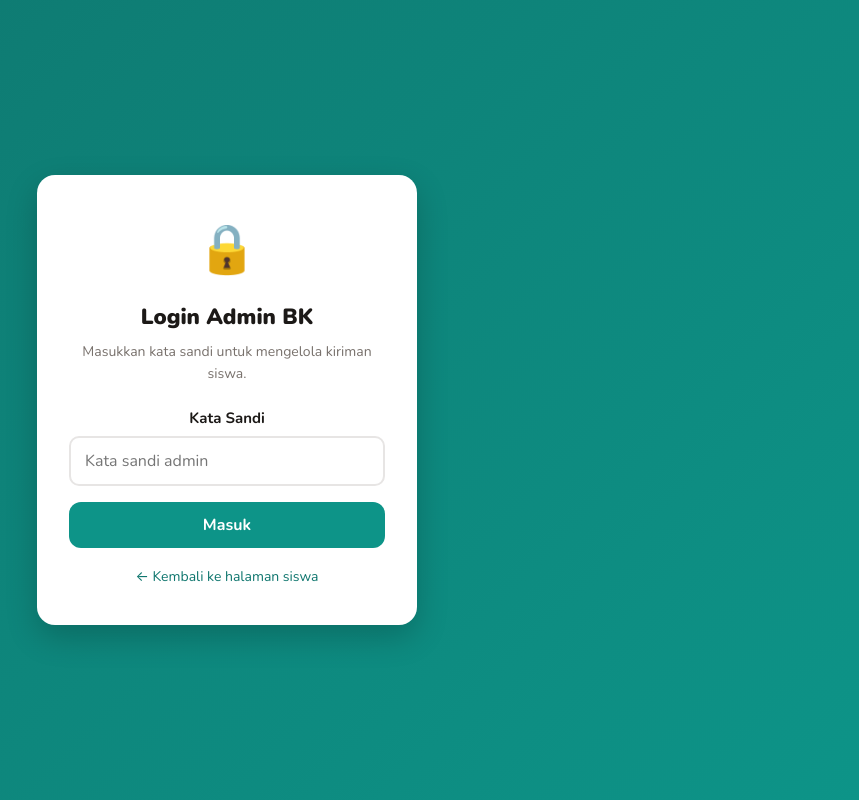
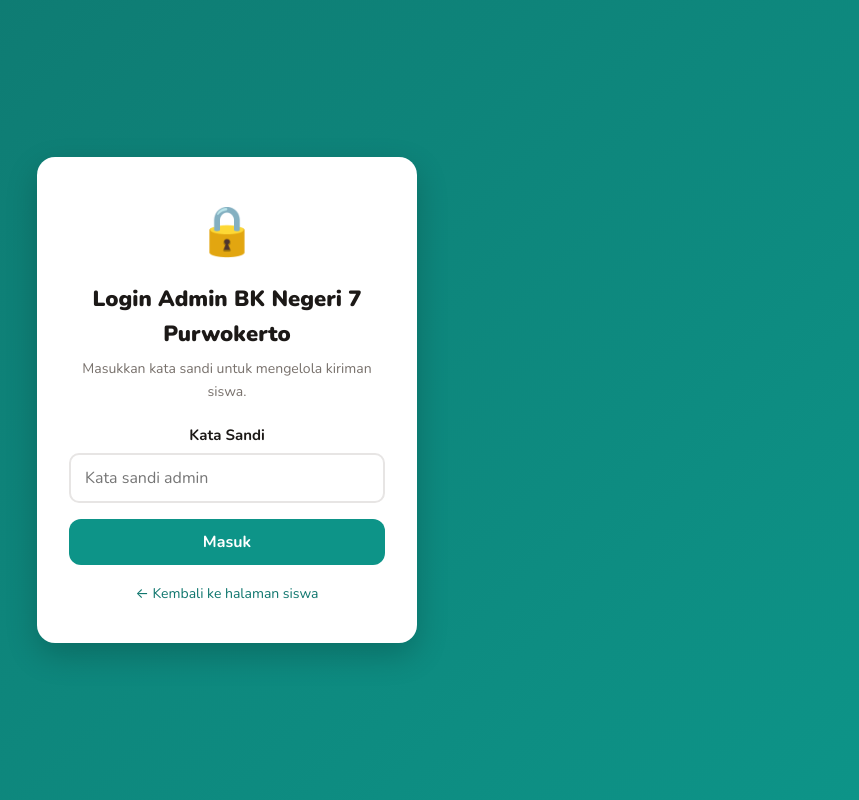
Before and after one commit to gigihfauzan/ruangbk, a plain HTML site: page v2/admin.html in a window 1280 px wide. Shown: the whole page, without its empty margins (413-1272 px from the left). Drawn offline with nearby package versions, Linux system fonts and the light colour scheme.

Commit message:
Update admin page title and headings

```diff
--- a/v2/admin.html
+++ b/v2/admin.html
@@ -6,7 +6,7 @@
   <meta name="description" content="Panel admin Layanan BK SMP">
   <meta name="theme-color" content="#0d9488">
   <meta name="robots" content="noindex, nofollow">
-  <title>Admin BK SMP</title>
+  <title>Admin BK SMP Negeri 7 Purwokerto</title>
   <link rel="preconnect" href="https://fonts.googleapis.com">
   <link rel="preconnect" href="https://fonts.gstatic.com" crossorigin>
   <link href="https://fonts.googleapis.com/css2?family=Nunito:wght@400;600;700;800;900&display=swap" rel="stylesheet">
@@ -18,7 +18,7 @@
   <section id="layar-login" class="layar-login">
     <div class="kartu-login">
       <div class="logo-login" aria-hidden="true">&#128274;</div>
-      <h1>Login Admin BK</h1>
+      <h1>Login Admin BK Negeri 7 Purwokerto</h1>
       <p class="sub-login">Masukkan kata sandi untuk mengelola kiriman siswa.</p>
       <form id="form-login" autocomplete="off">
         <div class="grup-input">
@@ -41,7 +41,7 @@
         <div class="identitas-admin">
           <img id="admin-logo" class="logo-admin" alt="" hidden>
           <div>
-            <strong id="admin-nama-sekolah">Admin BK</strong>
+            <strong id="admin-nama-sekolah">Admin BK Negeri 7 Purwokerto</strong>
             <small id="admin-periode"></small>
           </div>
         </div>
```
